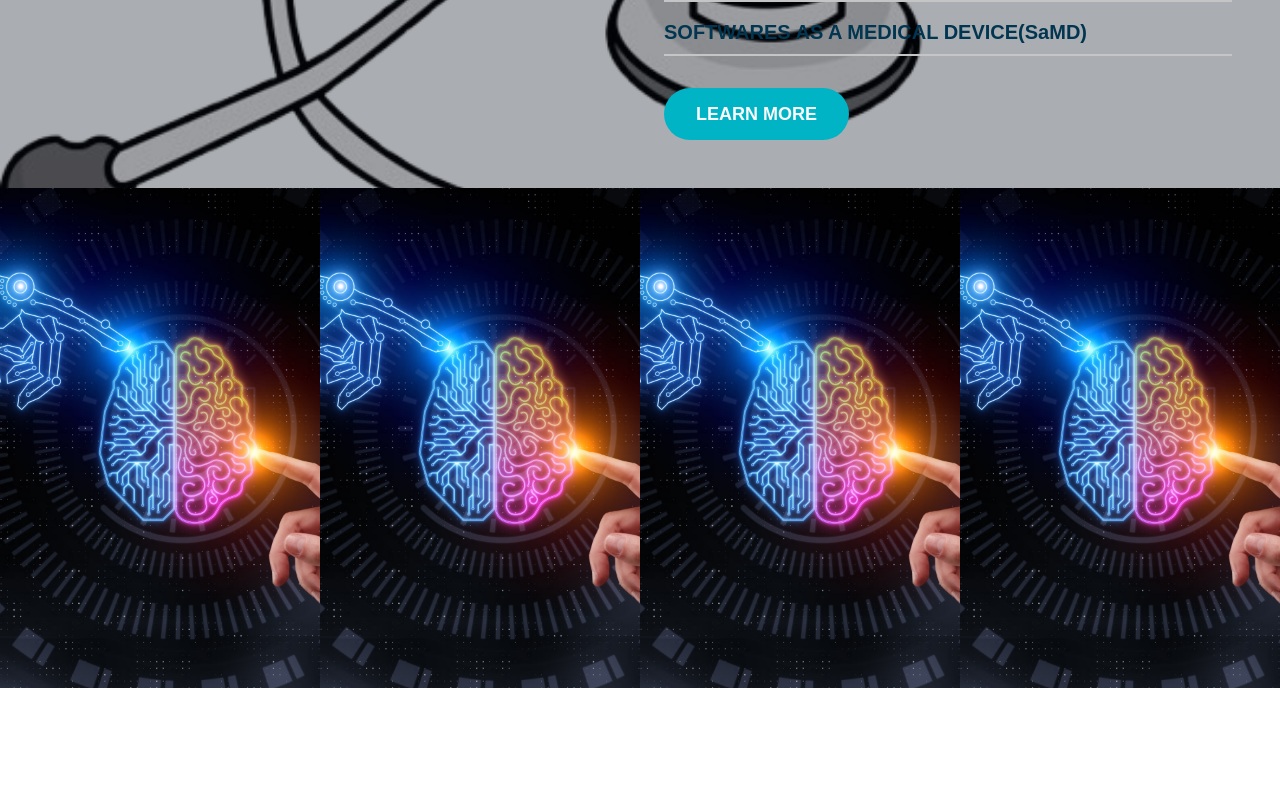
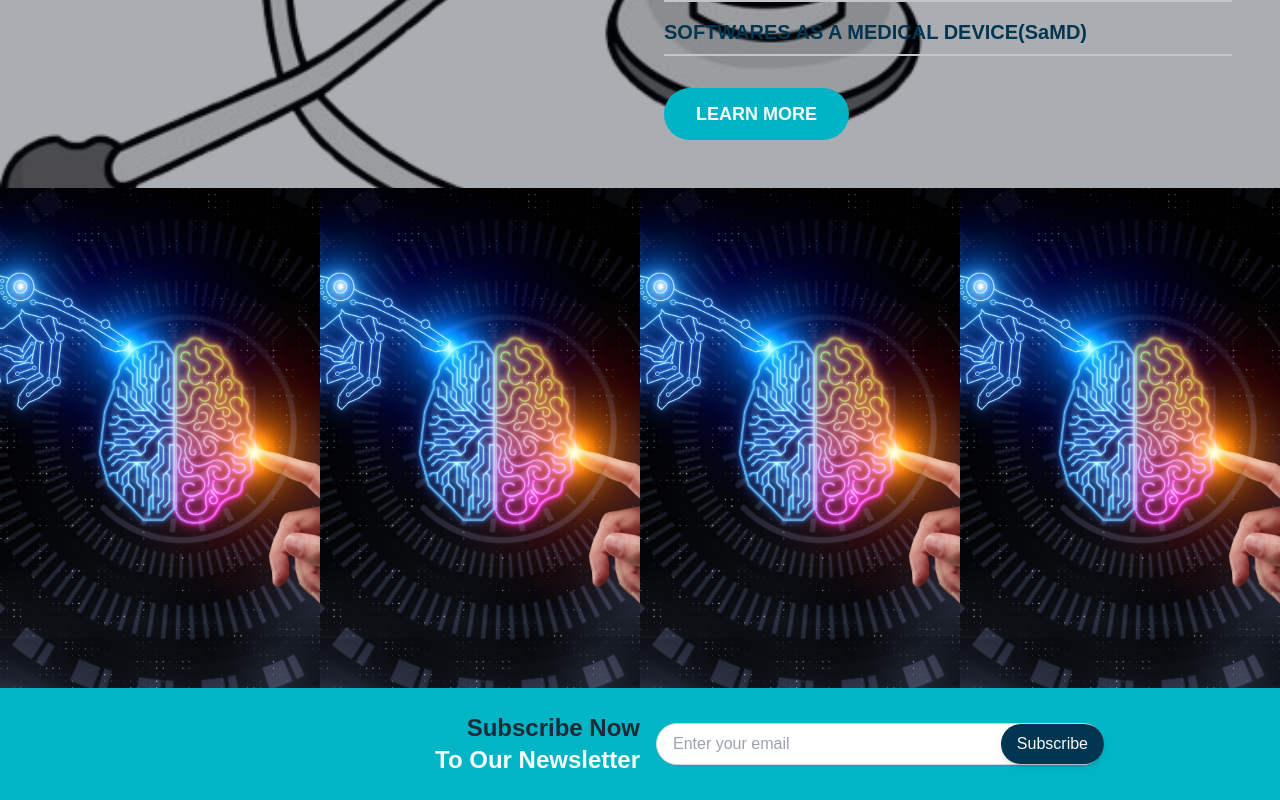
Before and after one commit to wahabsharif/rmt-usa-v2, a Next.js app: page / in a window 1280 px wide. Shown: the part 2512-3312 px from the top of the page. Before the commit the page ends 3200 px from the top, so only its background shows below. Built offline with nearby package versions, Linux system fonts and the light colour scheme.

Commit message:
Subscribe

```diff
--- a/src/app/page.tsx
+++ b/src/app/page.tsx
@@ -1,3 +1,4 @@
+import Subscribe from "@/components/common/Subscribe";
 import ImageGrid from "@/components/home/ImageGrid";
 import dynamic from "next/dynamic";
 
@@ -17,6 +18,7 @@ export default function Home() {
       <OurServices />
       <CapabilitiesOverview />
       <ImageGrid />
+      <Subscribe />
     </>
   );
 }
--- /dev/null
+++ b/src/components/common/Subscribe.tsx
@@ -0,0 +1,58 @@
+"use client";
+
+import React, { useState } from "react";
+
+const Subscribe: React.FC = () => {
+  const [email, setEmail] = useState("");
+  const [submitted, setSubmitted] = useState(false);
+
+  const handleSubmit = (e: React.FormEvent) => {
+    e.preventDefault();
+    if (email) {
+      // Simulate a subscription process
+      setSubmitted(true);
+      setEmail("");
+    }
+  };
+
+  return (
+    <div className="flex flex-col sm:flex-row items-center justify-center p-6 bg-thLightBlue w-full">
+      {/* Left Side - Text */}
+      <div className="w-1/2 text-right mx-4">
+        <h2 className="text-2xl font-extrabold text-gray-800 capitalize">
+          Subscribe Now
+        </h2>
+        <p className="text-white text-2xl font-extrabold">To Our Newsletter</p>
+        {submitted && (
+          <div className="text-green-600 font-medium mt-4">
+            Thank you for subscribing! 🎉
+          </div>
+        )}
+      </div>
+
+      {/* Right Side - Input and Button */}
+      {!submitted && (
+        <form onSubmit={handleSubmit} className="w-1/2 flex items-center">
+          <div className="relative w-full max-w-md">
+            <input
+              type="email"
+              placeholder="Enter your email"
+              value={email}
+              onChange={(e) => setEmail(e.target.value)}
+              required
+              className="w-full px-4 py-2 border border-gray-300 rounded-full shadow-sm focus:ring-2 focus:ring-blue-500 focus:outline-none"
+            />
+            <button
+              type="submit"
+              className="absolute right-0 top-1/2 transform -translate-y-1/2 px-4 py-2 bg-thDarkBlue text-white font-medium rounded-full shadow-md hover:bg-blue-700 focus:outline-none focus:ring-2 focus:ring-blue-500 transition ease-in-out duration-3"
+            >
+              Subscribe
+            </button>
+          </div>
+        </form>
+      )}
+    </div>
+  );
+};
+
+export default Subscribe;
```
